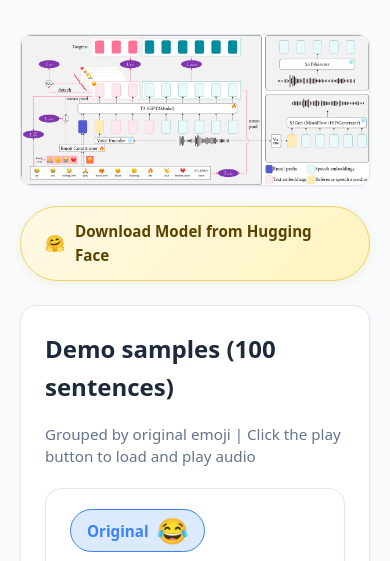
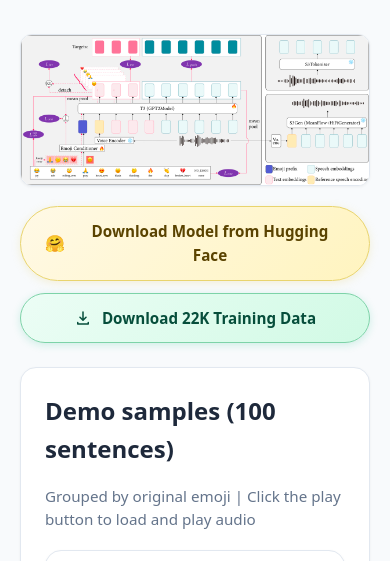
Before and after one commit to emoji-tts/emoji-tts.github.io, a plain HTML site: page index.html in a window 390 px wide. Shown: the part 228-789 px from the top of the page. Drawn offline with Linux system fonts and the light colour scheme.

Commit message:
Add dataset download button

```diff
--- a/assets/style.css
+++ b/assets/style.css
@@ -119,6 +119,7 @@ main {
 .link-btn {
   display: inline-flex;
   align-items: center;
+  justify-content: center;
   gap: 10px;
   border-radius: 999px;
   padding: 12px 24px;
@@ -127,6 +128,8 @@ main {
   border: 1px solid var(--line);
   transition: all 0.2s ease;
   font-size: 0.95rem;
+  min-height: 48px;
+  white-space: nowrap;
 }
 
 .link-btn.hf {
@@ -142,7 +145,28 @@ main {
   border-color: #d4bf5c;
 }
 
+.link-btn.dataset {
+  color: #064e3b;
+  background: linear-gradient(135deg, #ecfdf5 0%, #d1fae5 100%);
+  border-color: #7dd3a8;
+  box-shadow: 0 2px 8px rgba(16, 185, 129, 0.18);
+}
+
+.link-btn.dataset:hover {
+  transform: translateY(-2px);
+  box-shadow: 0 4px 12px rgba(16, 185, 129, 0.28);
+  border-color: #34d399;
+}
+
 .icon { font-size: 1rem; line-height: 1; }
+
+.icon-svg {
+  width: 18px;
+  height: 18px;
+  display: block;
+  flex: 0 0 auto;
+  fill: currentColor;
+}
 
 .stats {
   margin: 0 0 20px;
@@ -417,6 +441,17 @@ main {
 }
 
 @media (max-width: 640px) {
+  .link-buttons {
+    align-items: stretch;
+    flex-direction: column;
+  }
+
+  .link-btn {
+    width: 100%;
+    white-space: normal;
+    text-align: center;
+  }
+
   .sample-table tr.group-row {
     grid-template-columns: repeat(6, minmax(0, 1fr));
   }
--- a/index.html
+++ b/index.html
@@ -21,6 +21,13 @@
         <a class="link-btn hf" href="https://huggingface.co/emoji-tts/emoji-tts" target="_blank" rel="noopener noreferrer">
           <span class="icon" aria-hidden="true">🤗</span>
           <span>Download Model from Hugging Face</span>
+        </a>
+        <a class="link-btn dataset" href="https://huggingface.co/datasets/emoji-tts/emoji-tts-22k" target="_blank" rel="noopener noreferrer">
+          <svg class="icon-svg" viewBox="0 0 24 24" aria-hidden="true">
+            <path d="M12 3a1 1 0 0 1 1 1v8.59l2.3-2.29a1 1 0 1 1 1.4 1.42l-4 4a1 1 0 0 1-1.4 0l-4-4a1 1 0 1 1 1.4-1.42l2.3 2.29V4a1 1 0 0 1 1-1z"/>
+            <path d="M5 17a1 1 0 0 1 1 1v1h12v-1a1 1 0 1 1 2 0v2a1 1 0 0 1-1 1H5a1 1 0 0 1-1-1v-2a1 1 0 0 1 1-1z"/>
+          </svg>
+          <span>Download 22K Training Data</span>
         </a>
       </div>
     </section>
```
